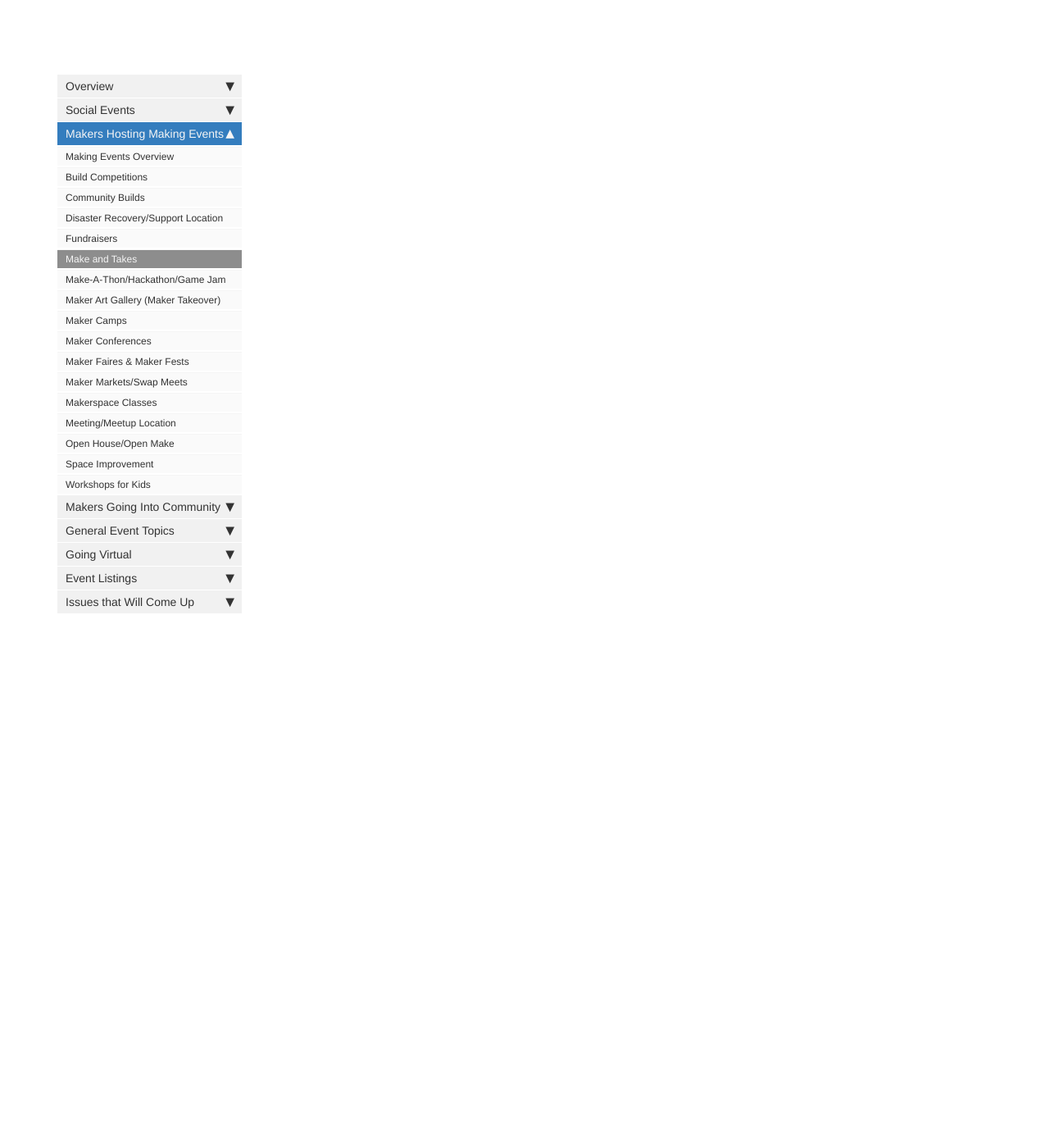
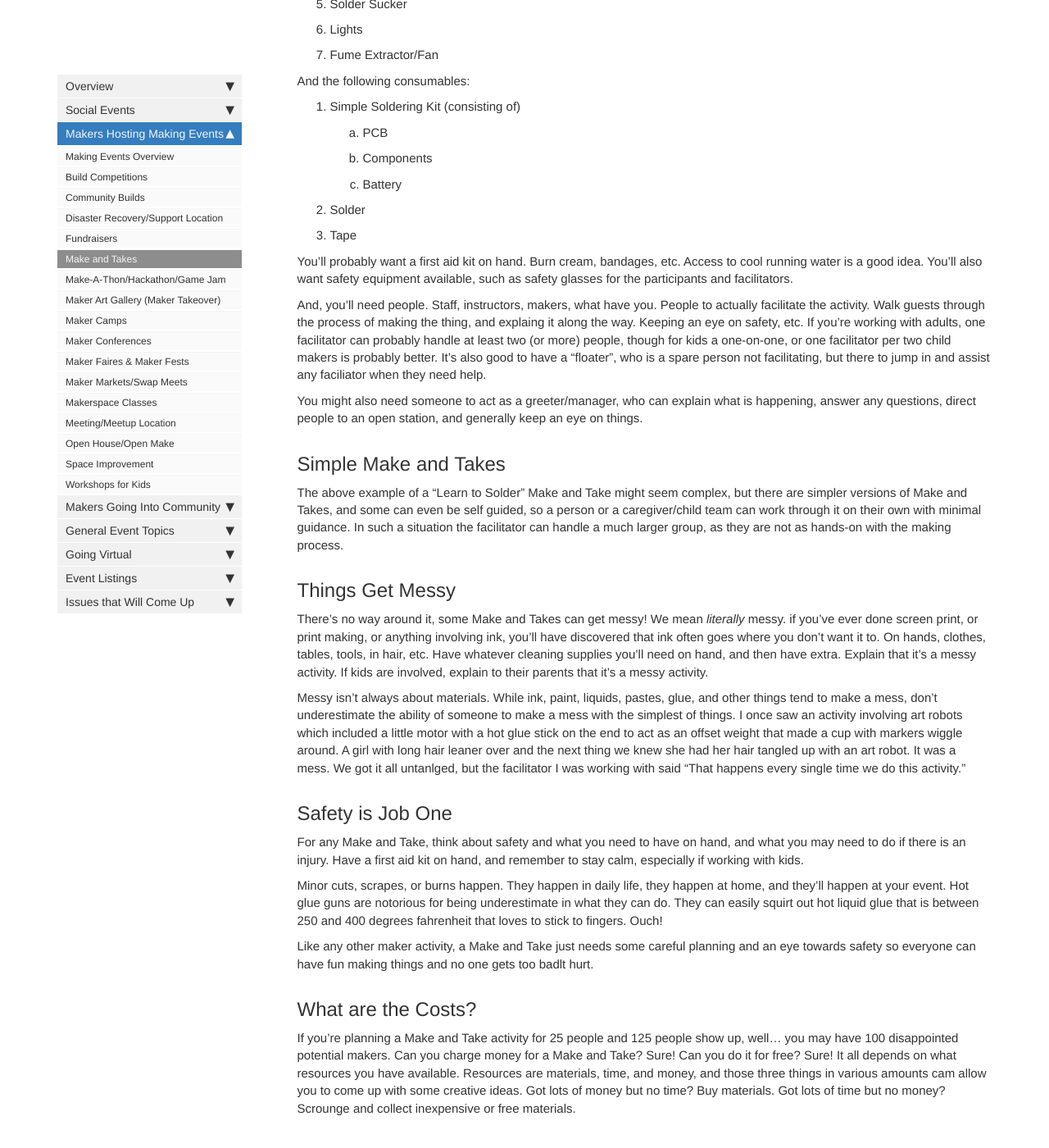
Before and after one commit to nationofmakers/maker-event-playbook, a Jekyll site: the page built from pages/hosting_making/make_and_takes.md, in a window 1280 px wide and 1400 px high, scrolled down 892 px. Shown: the whole window at 82% size. Built offline with Jekyll 4.4.1, drawn with Linux system fonts in a browser that asks for light colours; comment, search, counter and statistics services are not loaded; some of the changed text lies outside the part shown.

Commit message:
Make and Take content

```diff
--- a/pages/hosting_making/make_and_takes.md
+++ b/pages/hosting_making/make_and_takes.md
@@ -1,10 +1,65 @@
 ---
 title: Make and Takes
 keywords:
-tags: need_content
+tags: [make, take, workshop]
 sidebar: home_sidebar
 permalink: /hosting_making/make_and_takes
-summary: THIS IS A TEMPLATE, PLEASE UPDATE :)
+summary: A "Make and Take" typically involves facilitating a hands-on workshop where participants get to make something and take it home with them. ("Make" and "Take"!)
 ---
 
-Describe a Make and Take here...
+## What is a "Make and Take"?
+
+First of all, a Make and Take is a lot of fun! A "Make and Take" typically involves facilitating a hands-on workshop where participants get to _make_ something and _take_ it home with them. Pretty simple, right?
+
+## Example: Learn to Solder
+
+If your space/group/organization is hosting a Make and Take, there's a number of things you'll need to do. We'll work with an example.
+
+Let's say you want to do a "Learn to Solder" Make and Take.
+
+You're probably going to need the following tools:
+
+1. Soldering Irons
+2. Soldering Iron Holders
+3. Helping Hands
+4. Wire Cutters
+5. Solder Sucker
+6. Lights
+7. Fume Extractor/Fan
+
+And the following consumables:
+
+1. Simple Soldering Kit (consisting of)
+   1. PCB
+   2. Components
+   3. Battery
+2. Solder
+3. Tape
+
+You'll probably want a first aid kit on hand. Burn cream, bandages, etc. Access to cool running water is a good idea. You'll also want safety equipment available, such as safety glasses for the participants and facilitators.
+
+And, you'll need people. Staff, instructors, makers, what have you. People to actually facilitate the activity. Walk guests through the process of making the thing, and explaing it along the way. Keeping an eye on safety, etc. If you're working with adults, one facilitator can probably handle at least two (or more) people, though for kids a one-on-one, or one facilitator per two child makers is probably better. It's also good to have a "floater", who is a spare person not facilitating, but there to jump in and assist any faciliator when they need help.
+
+You might also need someone to act as a greeter/manager, who can explain what is happening, answer any questions, direct people to an open station, and generally keep an eye on things.
+
+## Simple Make and Takes
+
+The above example of a "Learn to Solder" Make and Take might seem complex, but there are simpler versions of Make and Takes, and some can even be self guided, so a person or a caregiver/child team can work through it on their own with minimal guidance. In such a situation the facilitator can handle a much larger group, as they are not as hands-on with the making process.
+
+## Things Get Messy
+
+There's no way around it, some Make and Takes can get messy! We mean _literally_ messy. if you've ever done screen print, or print making, or anything involving ink, you'll have discovered that ink often goes where you don't want it to. On hands, clothes, tables, tools, in hair, etc. Have whatever cleaning supplies you'll need on hand, and then have extra. Explain that it's a messy activity. If kids are involved, explain to their parents that it's a messy activity.
+
+Messy isn't always about materials. While ink, paint, liquids, pastes, glue, and other things tend to make a mess, don't underestimate the ability of someone to make a mess with the simplest of things. I once saw an activity involving art robots which included a little motor with a hot glue stick on the end to act as an offset weight that made a cup with markers wiggle around. A girl with long hair leaner over and the next thing we knew she had her hair tangled up with an art robot. It was a mess. We got it all untanlged, but the facilitator I was working with said "That happens every single time we do this activity."
+
+## Safety is Job One
+
+For any Make and Take, think about safety and what you need to have on hand, and what you may need to do if there is an injury. Have a first aid kit on hand, and remember to stay calm, especially if working with kids.
+
+Minor cuts, scrapes, or burns happen. They happen in daily life, they happen at home, and they'll happen at your event. Hot glue guns are notorious for being underestimate in what they can do. They can easily squirt out hot liquid glue that is between 250 and 400 degrees fahrenheit that loves to stick to fingers. Ouch!
+
+Like any other maker activity, a Make and Take just needs some careful planning and an eye towards safety so everyone can have fun making things and no one gets too badlt hurt.
+
+## What are the Costs?
+
+If you're planning a Make and Take activity for 25 people and 125 people show up, well... you may have 100 disappointed potential makers. Can you charge money for a Make and Take? Sure! Can you do it for free? Sure! It all depends on what resources you have available. Resources are materials, time, and money, and those three things in various amounts cam allow you to come up with some creative ideas. Got lots of money but no time? Buy materials. Got lots of time but no money? Scrounge and collect inexpensive or free materials.
```
